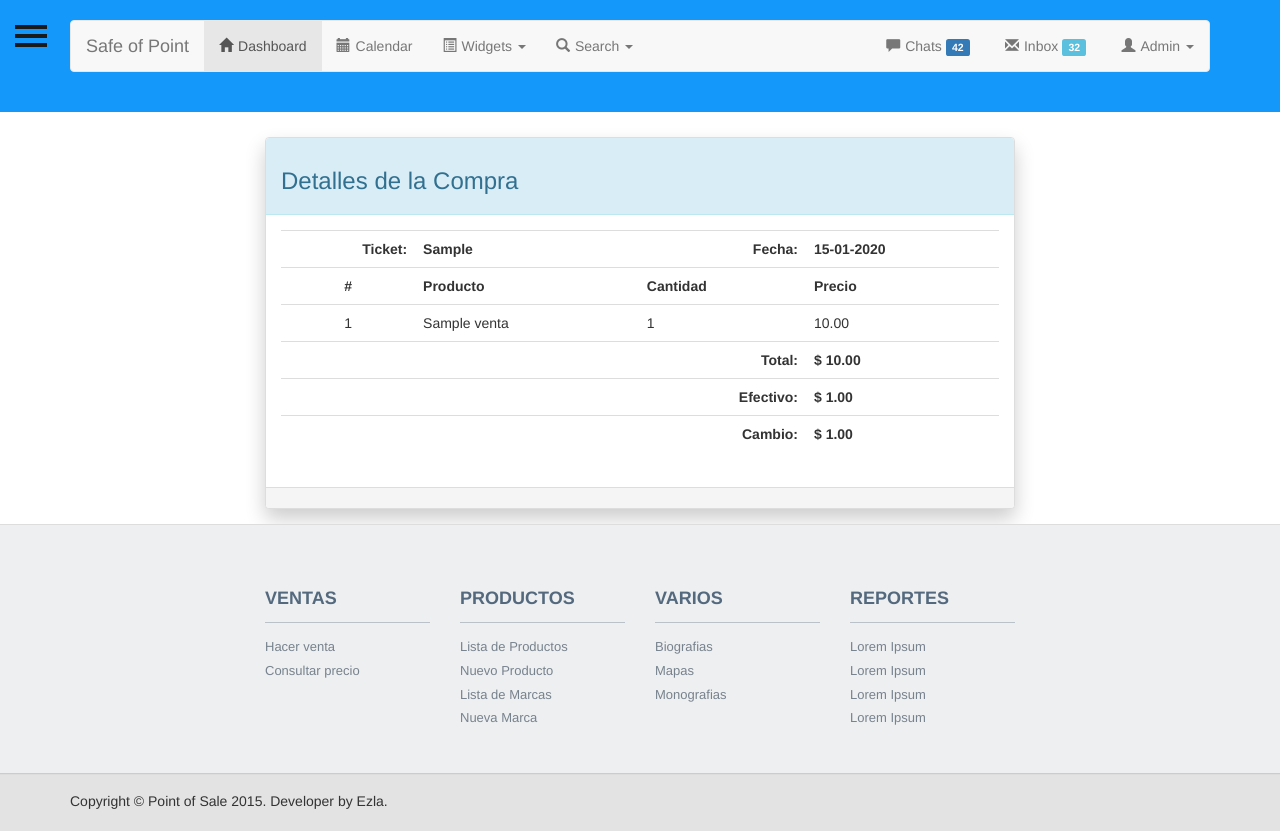
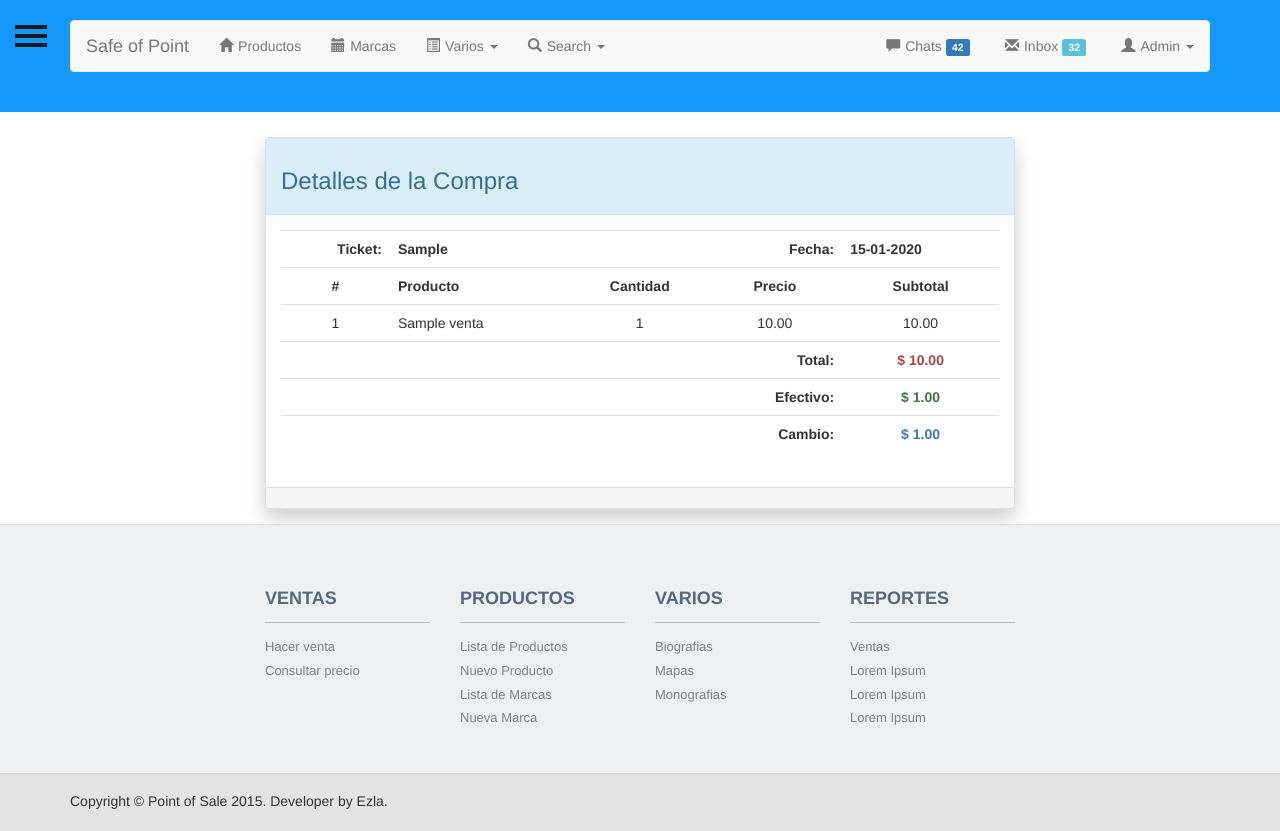
Before and after one commit to Ezla/PVenta, a Django app: a page that uses templates/base.html in a window 1280 px wide. Run offline with Django 3.2, Linux system fonts and the light colour scheme; a user stored in the database is signed in; tables that the repository leaves empty hold one stand-in row (values such as "Sample post"); some libraries are stand-ins or nearby versions.

Commit message:
Correción en vistas Agregar producto y actualizar producto, correcion en vista de ventas y ademas se normalizo un poco la interfaz (templates)

```diff
--- a/Apps/Venta/views.py
+++ b/Apps/Venta/views.py
@@ -37,6 +37,7 @@ class Login(FormView):
 
 class Logout(RedirectView):
     url = reverse_lazy('Venta:url_index')
+    permanent = False
 
     def get(self, request, *args, **kwargs):
         logout(request)
@@ -171,17 +172,17 @@ class Venta_Pagar_Cuenta(LoginRequiredMixin, View):
         total = calcul_p(request)
         # Validamos si encontramos productos en la compra
         if total == 0:
-            data = JsonResponse({'mensaje': 'No hay productos agrregados, la cuenta es de $%s.' % str(total), 'tipo': False})
+            data = JsonResponse({'mensaje': 'No hay productos agrregados, la cuenta es de $%s.' % str(total), 'tipo': False, 'cambio': ''})
             return HttpResponse(data, content_type='application/json')
         # Prevenir posibles problemas al trabajar con la cantidad enviada
         try:
             efectivo = Decimal(request.GET['efectivo'])
         except:
-            data = JsonResponse({'mensaje': 'Debes enviar una cantidad en forma numerica.'})
+            data = JsonResponse({'mensaje': 'Debes enviar una cantidad en forma numerica.','tipo':False, 'cambio': ''})
             return HttpResponse(data, content_type='application/json')
         # Validamos que el efectivo no sea negativo y sea mayor a lo que se paga
         if efectivo <= 0 or efectivo < total:
-            data = JsonResponse({'mensaje': 'Has ingresado $%s. Debes ingresar una cantidad que cubra el total de la cuenta. $%s' % (str(efectivo),str(total)), 'tipo': False})
+            data = JsonResponse({'mensaje': 'Has ingresado $%s. Debes ingresar una cantidad que cubra el total de la cuenta. $%s' % (str(efectivo),str(total)), 'tipo': False, 'cambio': ''})
         elif efectivo >= total:
             # Creamos la cuenta con un numero de tiket generico
             cambio = efectivo - total
@@ -210,10 +211,10 @@ class Venta_Pagar_Cuenta(LoginRequiredMixin, View):
                 descuento=False, precio=precio,cantidad=cantidad,subtotal=sub,cuenta=C)
             request.session['cuenta'] = []
             #{'codigo': prod.codigo, 'descripcion': prod.descripcion, 'punitario':str(prod.punitario), 'pmayoreo':str(prod.pmayoreo), 'cantidad':str(1)}
-            data = JsonResponse({'mensaje': 'El pago ha sido realizado correctamente.', 'tipo': True})
+            data = JsonResponse({'mensaje': 'El pago ha sido realizado correctamente.', 'tipo': True, 'total': total, 'efectivo': efectivo, 'cambio': cambio})
         # Posible error no detectado ???
         else:
-            data = JsonResponse({'mensaje': 'Ha ocurrido un error, intenta nuevamente.', 'tipo': False})
+            data = JsonResponse({'mensaje': 'Ha ocurrido un error, intenta nuevamente.', 'tipo': False, 'cambio': ''})
         return HttpResponse(data, content_type='application/json')
 
 
--- a/templates/Estadistica/venta_detail.html
+++ b/templates/Estadistica/venta_detail.html
@@ -11,39 +11,42 @@
 	<div class="panel-body">
 		<table class="table table-hover">
 			<tr>
-				<td align="right"><strong>Ticket:</strong></td>
+				<td class="text-right"><strong>Ticket:</strong></td>
 				<td><strong>{{object.tiket}}</strong></td>
-				<td  align="right"><strong>Fecha:</strong></td>
+                <td></td>
+				<td class="text-right"><strong>Fecha:</strong></td>
 				<td><strong>{{object.creado|date:"d-m-Y"}}</strong></td>
 			</tr>
             <tr>
-                <td align="center"><strong>#</strong></td>
+                <td class="text-center"><strong>#</strong></td>
                 <td><strong>Producto</strong></td>
-                <td><strong>Cantidad</strong></td>
-                <td><strong>Precio</strong></td>
+                <td class="text-center"><strong>Cantidad</strong></td>
+                <td class="text-center"><strong>Precio</strong></td>
+                <td class="text-center"><strong>Subtotal</strong></td>
             </tr>
             {% for x in Venta_producto %}
             <tr>
-                <td align="center">{{ forloop.counter }}</td>
+                <td class="text-center">{{ forloop.counter }}</td>
                 <td title="{{ x.nombre }}">{{ x.nombre|slice:":45" }}</td>
-                <td>{{ x.cantidad }}</td>
-                <td>{{ x.precio|intcomma }}</td>
+                <td class="text-center">{{ x.cantidad }}</td>
+                <td class="text-center">{{ x.precio|intcomma }}</td>
+                <td class="text-center">{{ x.subtotal|intcomma }}</td>
             </tr>
             {% endfor %}
             <tr>
-                <td></td><td></td>
-                <td align="right"><Strong>Total:</Strong></td>
-                <td><strong>$ {{object.total|intcomma}}</strong></td>
+                <td></td><td></td><td></td>
+                <td class="text-right"><Strong>Total:</Strong></td>
+                <td class="text-center text-danger"><strong>$ {{object.total|intcomma}}</strong></td>
             </tr>
             <tr>
-                <td></td><td></td>
-                <td align="right"><Strong>Efectivo:</Strong></td>
-                <td><strong>$ {{object.efectivo|intcomma}}</strong></td>
+                <td></td><td></td><td></td>
+                <td class="text-right"><Strong>Efectivo:</Strong></td>
+                <td class="text-center text-success"><strong>$ {{object.efectivo|intcomma}}</strong></td>
             </tr>
             <tr>
-                <td></td><td></td>
-                <td align="right"><Strong>Cambio:</Strong></td>
-                <td><strong>$ {{object.cambio|intcomma}}</strong></td>
+                <td></td><td></td><td></td>
+                <td class="text-right"><Strong>Cambio:</Strong></td>
+                <td class="text-center text-primary"><strong>$ {{object.cambio|intcomma}}</strong></td>
             </tr>
 		</table>
 
--- a/templates/base.html
+++ b/templates/base.html
@@ -28,14 +28,14 @@
                     <!-- Collect the nav links, forms, and other content for toggling -->
                     <div class="collapse navbar-collapse" id="bs-example-navbar-collapse-1">
                         <ul class="nav navbar-nav">
-                            <li class="active"><a href="#"><span class="glyphicon glyphicon-home"></span>Dashboard</a></li>
-                            <li><a href="#"><span class="glyphicon glyphicon-calendar"></span>Calendar</a></li>
+                            <li><a href="{% url 'Producto:url_lista' 1 %}"><span class="glyphicon glyphicon-home"></span>Productos</a></li>
+                            <li><a href="{% url 'Producto:url_lista_marca' 1 %}"><span class="glyphicon glyphicon-calendar"></span>Marcas</a></li>
                             <li class="dropdown"><a href="#" class="dropdown-toggle" data-toggle="dropdown"><span
-                                class="glyphicon glyphicon-list-alt"></span>Widgets <b class="caret"></b></a>
+                                class="glyphicon glyphicon-list-alt"></span>Varios <b class="caret"></b></a>
                                 <ul class="dropdown-menu">
-                                    <li><a href="http://www.jquery2dotnet.com">Action</a></li>
-                                    <li><a href="http://www.jquery2dotnet.com">Another action</a></li>
-                                    <li><a href="#">Something else here</a></li>
+                                    <li><a href="#">Biografias</a></li>
+                                    <li><a href="#">Mapas</a></li>
+                                    <li><a href="#">Monografias</a></li>
                                     <li class="divider"></li>
                                     <li><a href="#">Separated link</a></li>
                                     <li class="divider"></li>
@@ -202,7 +202,7 @@
                                 <div class="col-lg-2  col-md-2 col-sm-4 col-xs-6">
                                     <h3> Reportes </h3>
                                     <ul>
-                                        <li> <a href="#"> Lorem Ipsum </a> </li>
+                                        <li> <a href="{% url 'Estadistica:url_lista' 1 %}"> Ventas </a> </li>
                                         <li> <a href="#"> Lorem Ipsum </a> </li>
                                         <li> <a href="#"> Lorem Ipsum </a> </li>
                                         <li> <a href="#"> Lorem Ipsum </a> </li>
```
Also changed, not shown: Apps/Producto/views.py (+16 -6 lines), templates/Venta/index.html (+17 -15 lines).
